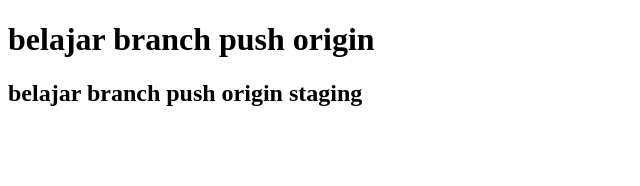
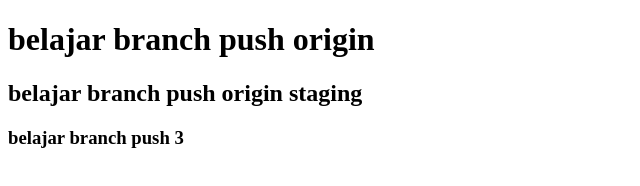
Before and after one commit to fahmiyuda/kursus-niomic, a plain HTML site: page header.html in a window 1280 px wide. Shown: the whole page, without its empty margins (0-640 px from the left). Drawn offline with Linux system fonts and the light colour scheme.

Commit message:
menambahkan elemen h3

```diff
--- a/header.html
+++ b/header.html
@@ -7,5 +7,6 @@
   <body>
     <h1>belajar branch push origin</h1>
     <h2>belajar branch push origin staging</h2>
+    <h3>belajar branch push 3</h3>
   </body>
 </html>
```
